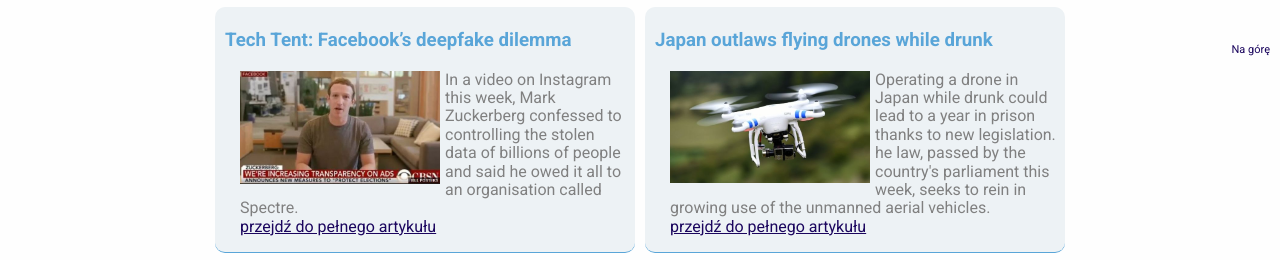
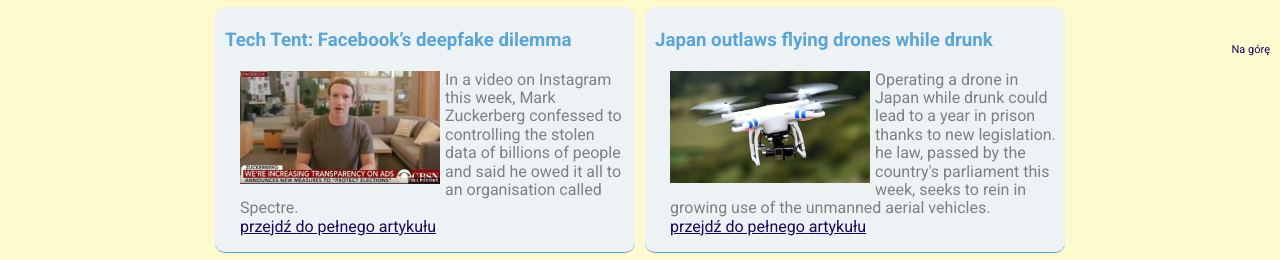
Before and after one commit to AgaPop/homework-gulp, a website: page src/content/index.html in a window 1280 px wide. Shown: the part 736-996 px from the top of the page. Drawn offline with nearby package versions, Linux system fonts and the light colour scheme; files that its build step writes are made by us from their sources; files whose address does not match are found by name; a web font is replaced by a local one.

Commit message:
feat: new background

```diff
--- a/src/scss/main.scss
+++ b/src/scss/main.scss
@@ -14,7 +14,7 @@
 }
 
 body {
-  background: $coldwhite;
+  background: lemonchiffon;
   color: gray;
   font-family: "Roboto", sans-serif;
 }
```
Also changed, not shown: 1 other file.
